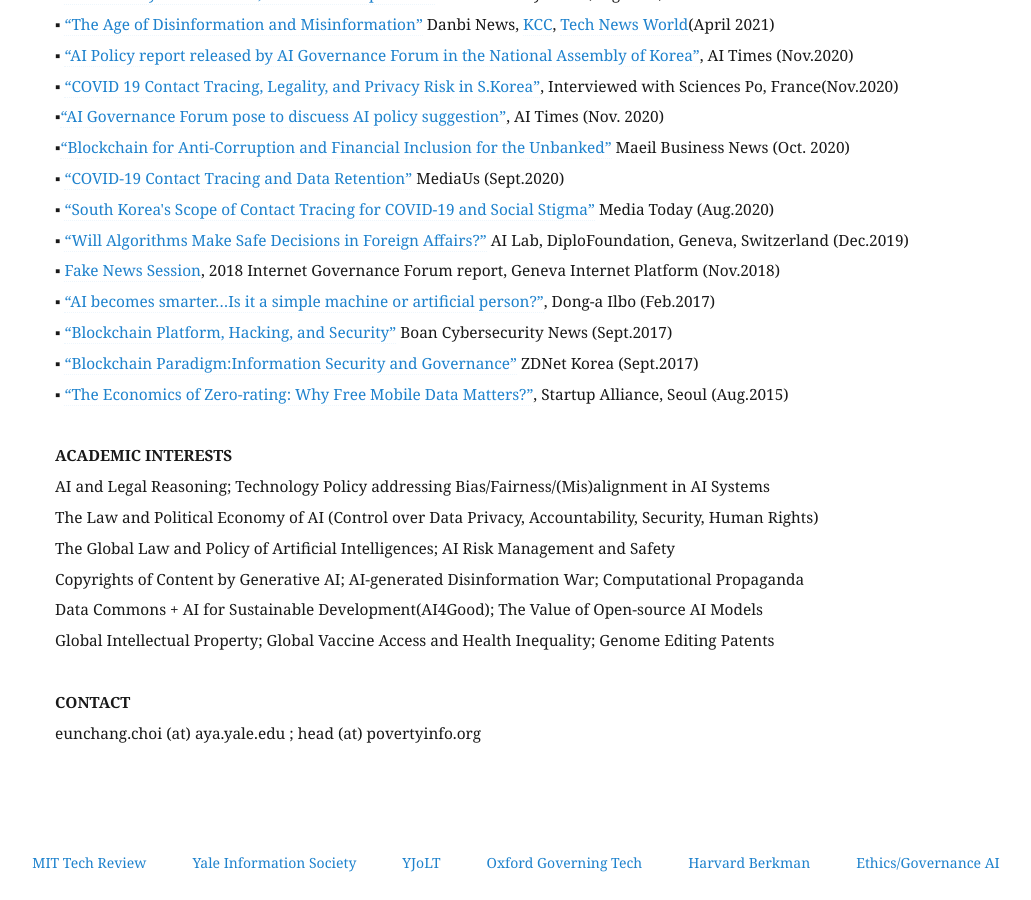
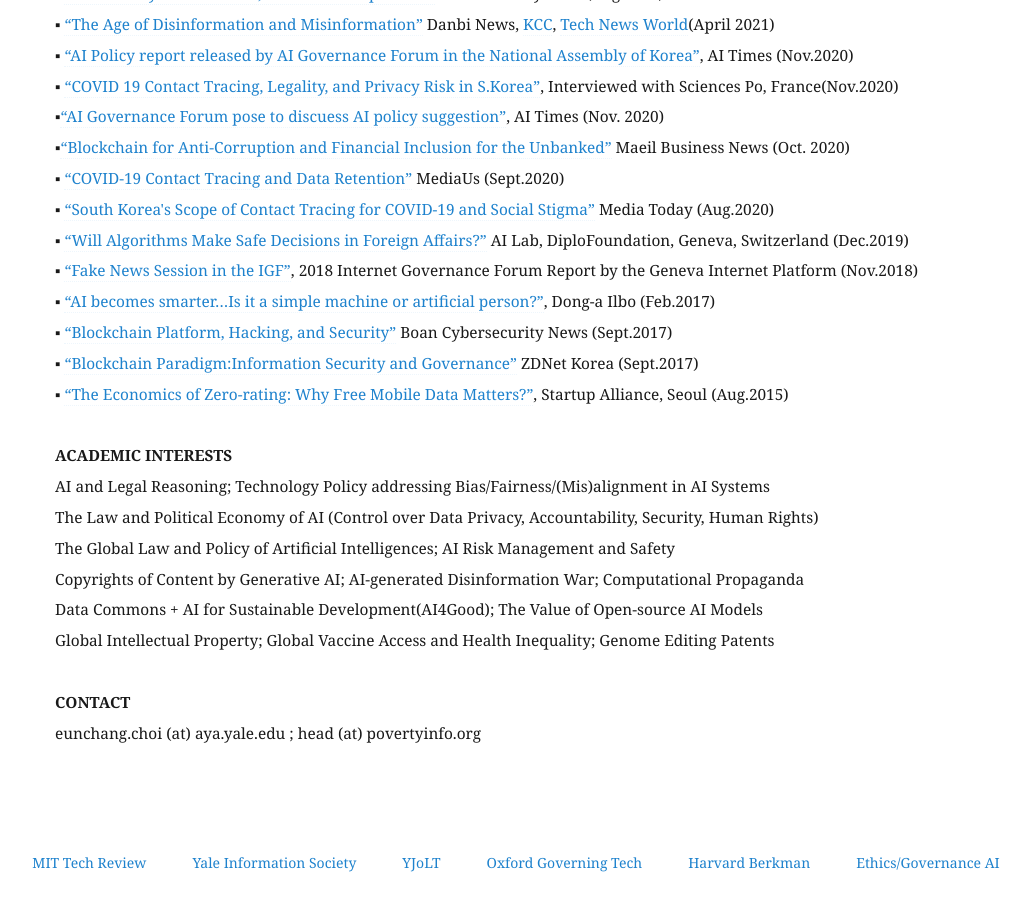
Before and after one commit to eunchangchoi/eunchangchoi.github.io, a Jekyll site: the page built from index.md, in a window 1280 px wide and 900 px high, scrolled down 9175 px. Shown: the whole window, without its empty margins (45-1076 px from the left). Built offline with Jekyll 4.4.1, drawn with Linux system fonts in a browser that asks for light colours.

Commit message:
Update index.md

```diff
--- a/index.md
+++ b/index.md
@@ -214,7 +214,7 @@
 ▪ <a href="http://www.mediaus.co.kr/news/articleView.html?idxno=192351"> “COVID-19 Contact Tracing and Data Retention”</a> MediaUs (Sept.2020) <br>
 ▪ <a href="http://www.mediatoday.co.kr/news/articleView.html?idxno=208888">“South Korea's Scope of Contact Tracing for COVID-19 and Social Stigma”</a> Media Today (Aug.2020)  <br>
 ▪ <a href="https://www.diplomacy.edu/blog/will-algorithms-make-safe-decisions-foreign-affairs">“Will Algorithms Make Safe Decisions in Foreign Affairs?”</a> AI Lab, DiploFoundation, Geneva, Switzerland (Dec.2019) <br>
-▪ <a href="https://dig.watch/sessions/session-fakenews">Fake News Session</a>, 2018 Internet Governance Forum report, Geneva Internet Platform (Nov.2018) <br>
+▪ <a href="https://dig.watch/sessions/session-fakenews"> “Fake News Session in the IGF”</a>, 2018 Internet Governance Forum Report by the Geneva Internet Platform (Nov.2018) <br>
 ▪ <a href="https://www.donga.com/news/article/all/20170225/83056178/1">“AI becomes smarter…Is it a simple machine or artificial person?”</a>, Dong-a Ilbo (Feb.2017)<br>
 ▪ <a href="https://www.boannews.com/media/view.asp?idx=57022&kind=3">“Blockchain Platform, Hacking, and Security”</a> Boan Cybersecurity News (Sept.2017)<br>
 ▪ <a href="https://www.zdnet.co.kr/view/?no=20170915172456&from=Mobile">“Blockchain Paradigm:Information Security and Governance”</a> ZDNet Korea (Sept.2017)<br>
```
